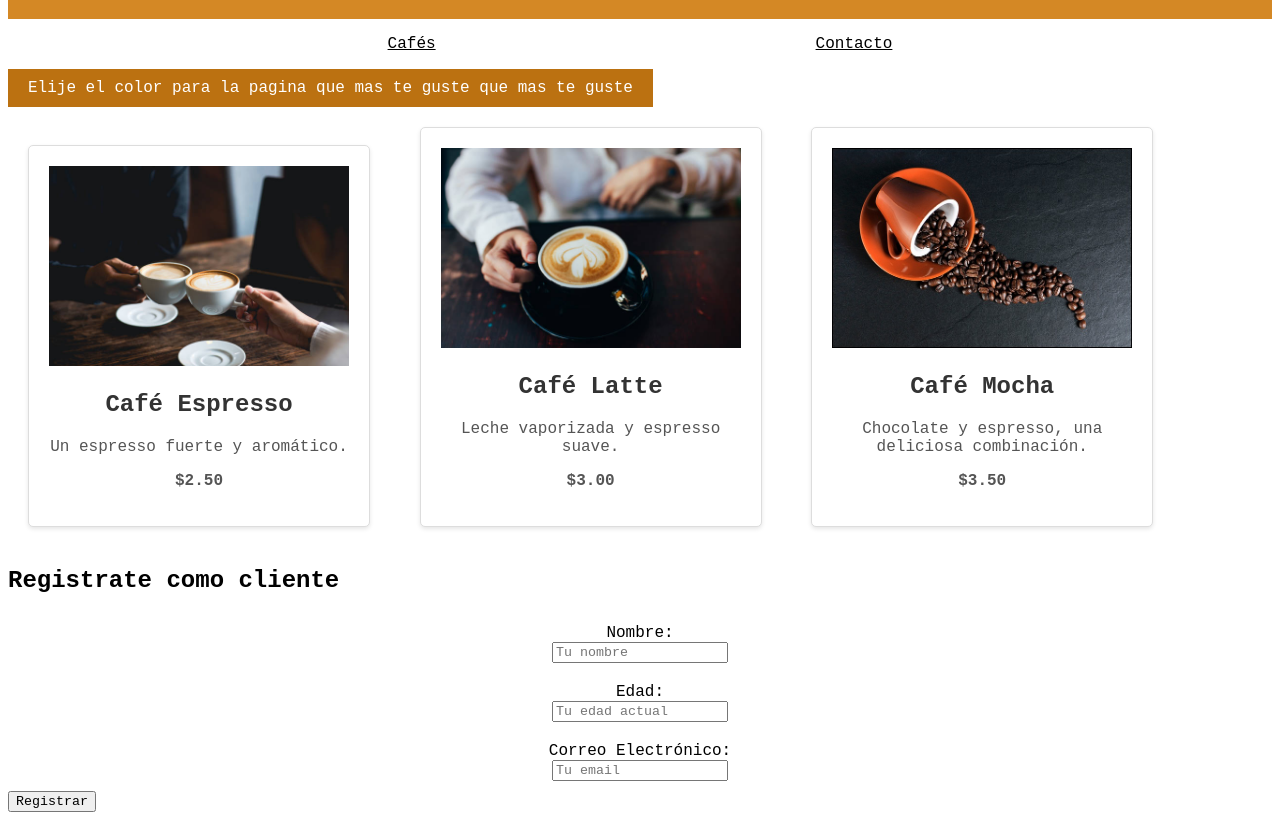
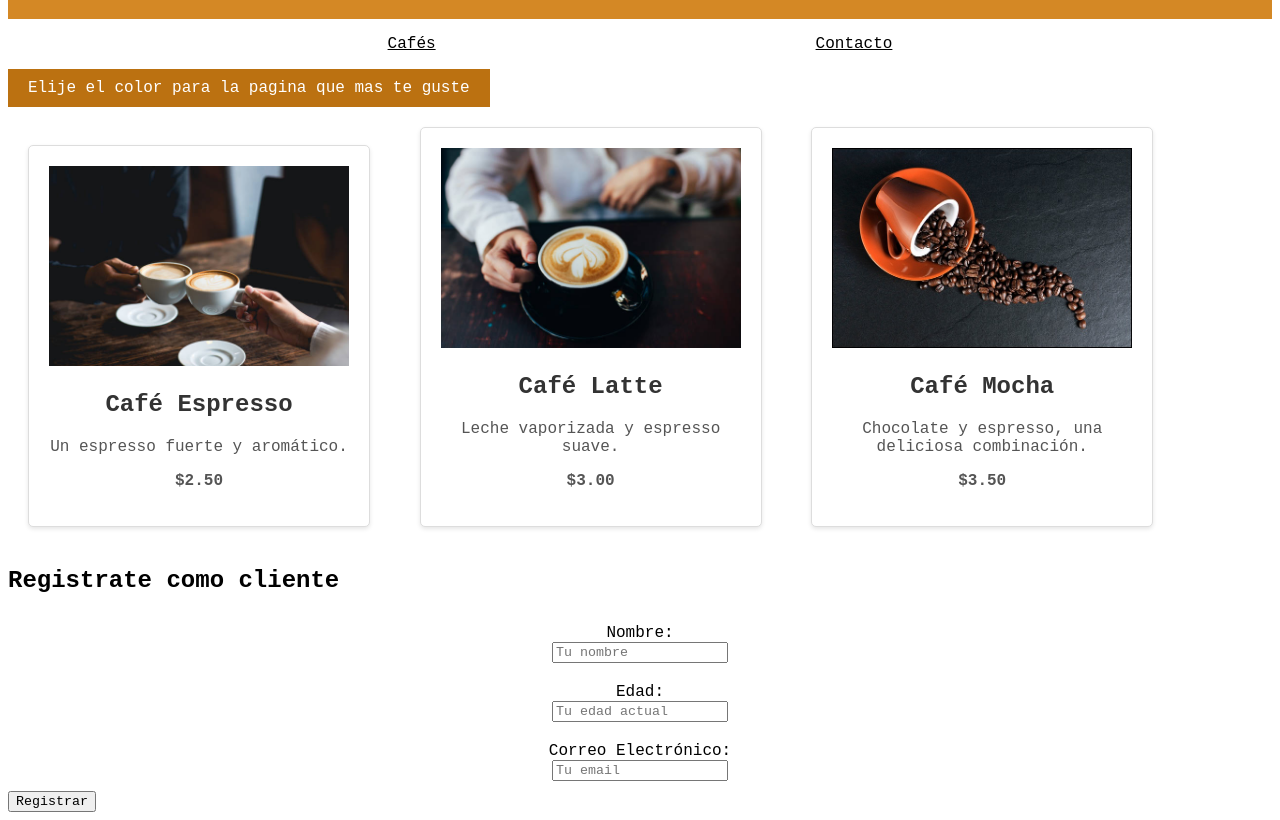
Before and after one commit to AlexNicolasArce/proyecto-coder-js, a plain HTML site: page proyecto coder/index.html in a window 1280 px wide. Shown: the part 69-889 px from the top of the page. Drawn offline with Linux system fonts and the light colour scheme; some packages are replaced by stand-ins of ours; a script that the page names is missing.

Commit message:
Update index.html

```diff
--- a/proyecto coder/index.html
+++ b/proyecto coder/index.html
@@ -13,7 +13,7 @@
         <li><a href="#contacto">Contacto</a></li>
     </ul>
 </nav>
-    <section><button id="cambiarColorBtn">Elije el color para la pagina que mas te guste que mas te guste</button></section>
+    <section><button id="cambiarColorBtn">Elije el color para la pagina que mas te guste</button></section>
 
 
     <section class="section-1">
```
